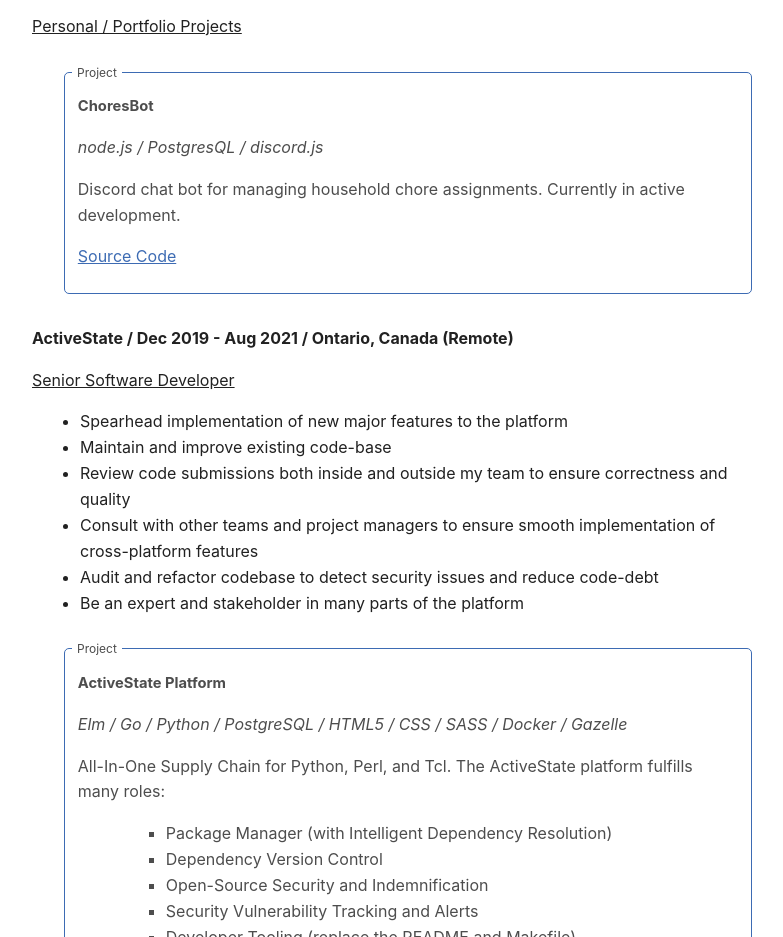
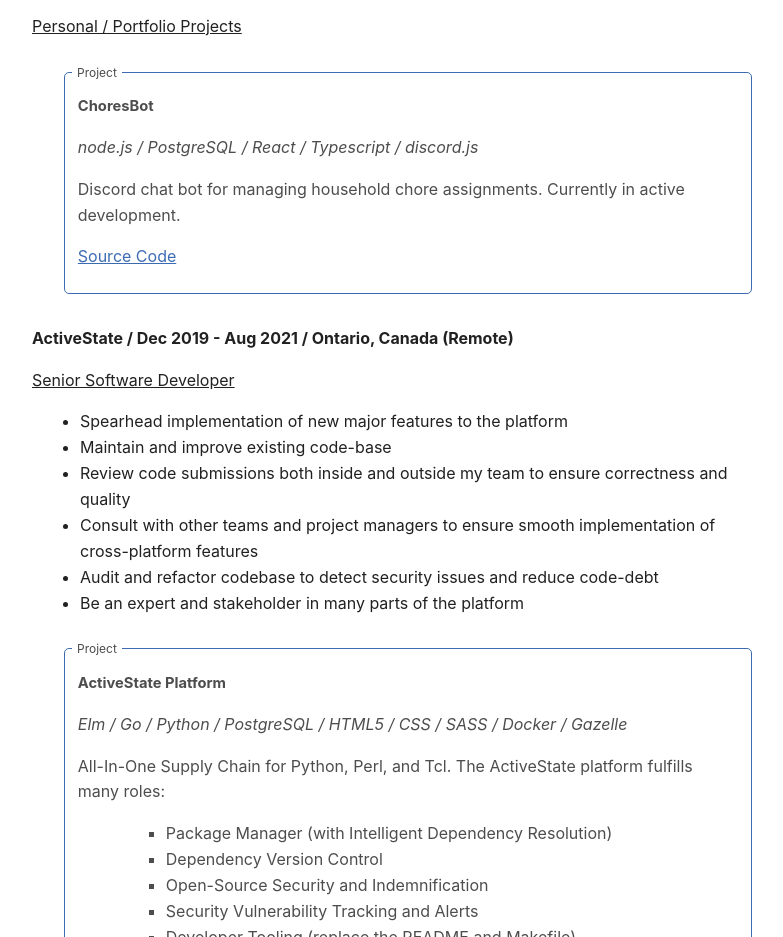
Before and after one commit to awoitte/awoitte.github.io, a plain HTML site: page Resume.html in a window 1280 px wide. Shown: the part 1020-1957 px from the top of the page, without its empty margins (248-1031 px from the left). Drawn offline with Linux system fonts and the light colour scheme.

Commit message:
update choresbot used tech list

```diff
--- a/Resume.html
+++ b/Resume.html
@@ -92,7 +92,7 @@
       <blockquote class="project">
         <h6>ChoresBot</h6>
         <p>
-          <i> node.js / PostgresQL / discord.js </i>
+          <i> node.js / PostgreSQL / React / Typescript / discord.js </i>
         </p>
 
         <p>
```
